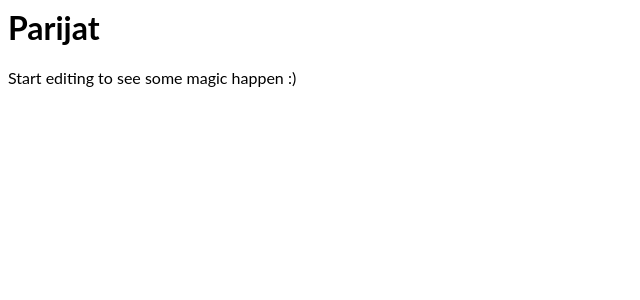
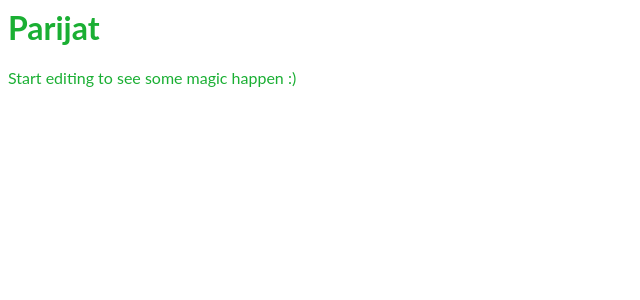
Before and after one commit to parijatmitra/react-practice, a React (Create React App) app: page / in a window 1280 px wide. Shown: the top 300 px of the page, without its empty margins (0-640 px from the left). Built offline with nearby package versions, Linux system fonts and the light colour scheme.

Commit message:
bootstap adding

```diff
--- a/package.json
+++ b/package.json
@@ -4,6 +4,7 @@
   "private": true,
   "dependencies": {
     "react": "^17.0.2",
+    "react-bootstrap": "^2.0.4",
     "react-dom": "^17.0.2"
   },
   "scripts": {
--- a/src/style.css
+++ b/src/style.css
@@ -1,3 +1,4 @@
 h1, p {
   font-family: Lato;
+  color: rgb(26, 175, 51);
 }
```
